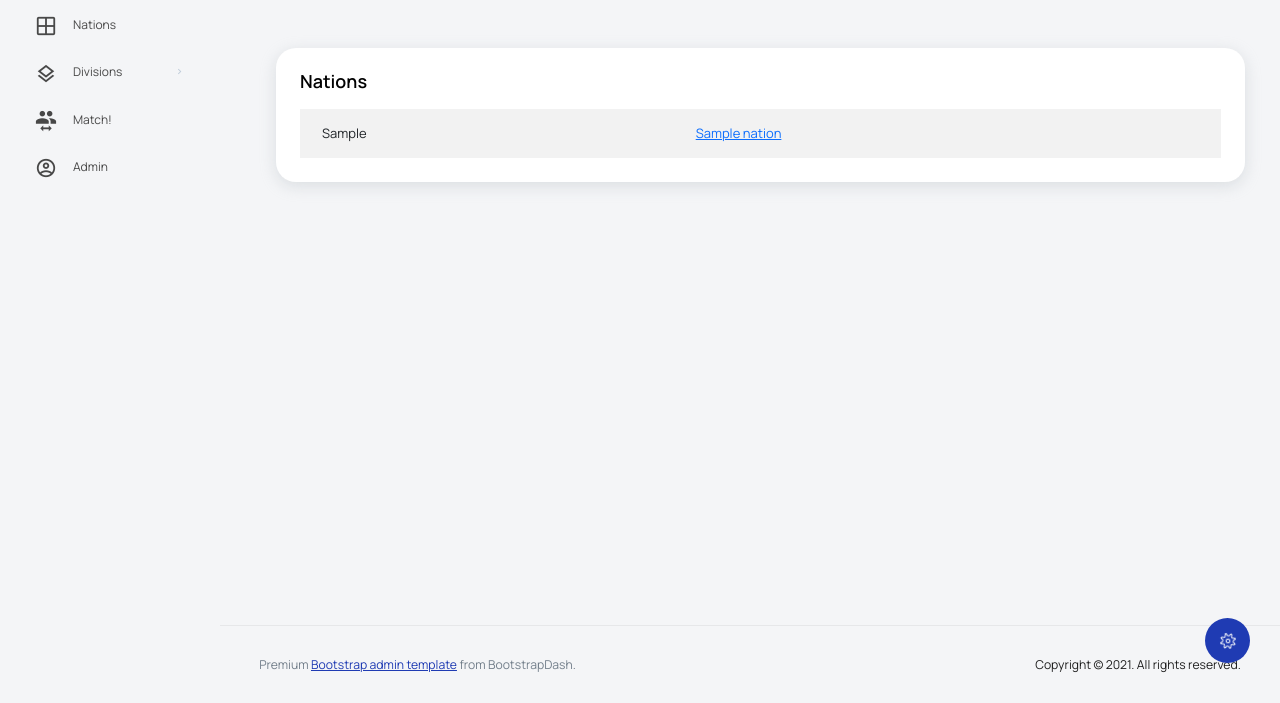
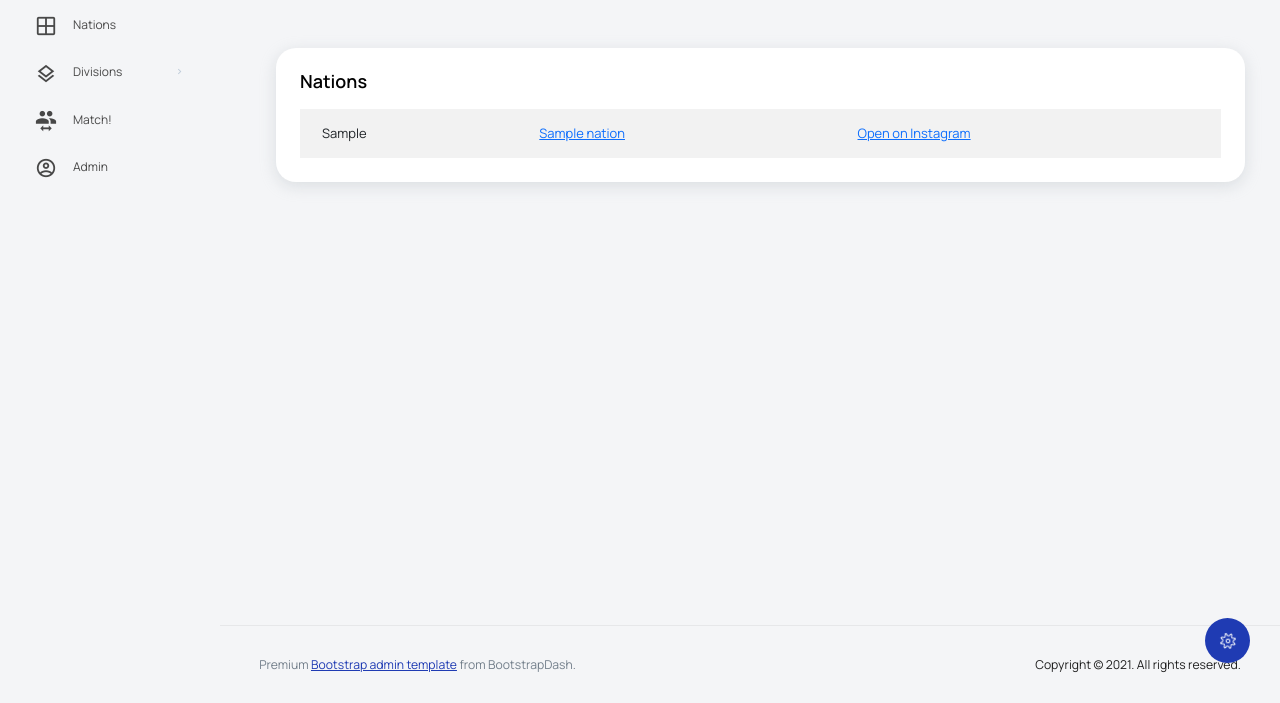
Before and after one commit to LarissaHa/streaming-mate, a Django app: template knowledgedb/templates/knowledgedb/nations.html in a window 1280 px wide. Shown: the part 97-800 px from the top of the page. Run offline with Django 5.2, Linux system fonts and the light colour scheme; the template is opened without the code that fills it: most values are stand-ins (such as "Sample title", 1, 10 or a date in 2020); data that the repository does not hold is empty; some libraries are stand-ins or nearby versions.

Commit message:
put infos on overview

```diff
--- a/knowledgedb/templates/knowledgedb/nations.html
+++ b/knowledgedb/templates/knowledgedb/nations.html
@@ -17,11 +17,16 @@
                                             <tbody>
                                                 {% for nation in nations %}
                                                     <tr>
-                                                        <td class="py-1">
-                                                        {{ nation.flag_emoji }}
+                                                        <td>
+                                                            {{ nation.flag_emoji }}
                                                         </td>
                                                         <td>
-                                                        <a href="{% url 'nations_detail' short=nation.short %}">{{ nation }}</a>
+                                                            <a href="{% url 'nations_detail' short=nation.short %}">{{ nation }}</a>
+                                                        </td>
+                                                        <td>
+                                                        {% if nation.instagram %}
+                                                        <a href="{{ nation.instagram }}" target="_blank" rel="noopener noreferrer">Open on Instagram</a>
+                                                        {% endif %}
                                                         </td>
                                                     </tr>
                                                 {% endfor %}
```
